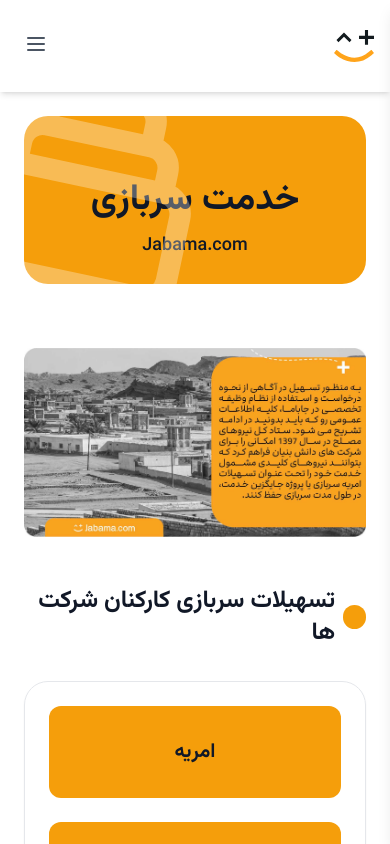
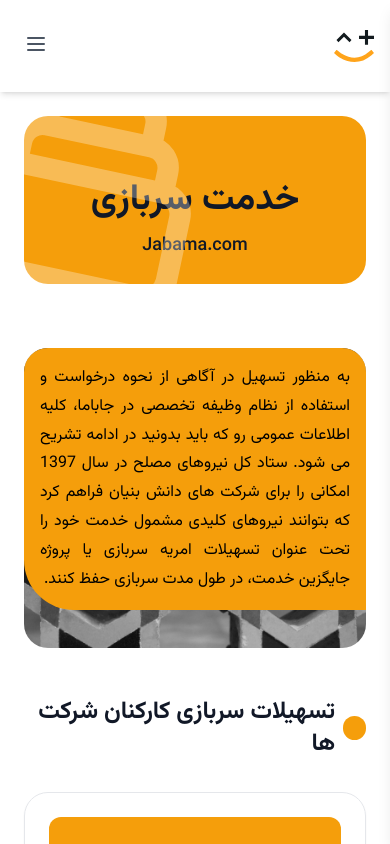
Before and after one commit to espitman/jbm-hr-life, a Nuxt app: page /military-service in a window 390 px wide. Shown: the top 844 px of the page. Built offline with nearby package versions, Linux system fonts and the light colour scheme; a web font is replaced by a local one.

Commit message:
feat: improve MilitaryCard component responsiveness and mobile layout

```diff
--- /dev/null
+++ b/components/military/MilitaryCard.vue
@@ -0,0 +1,18 @@
+<template>
+  <div class="w-full relative rounded-3xl overflow-hidden h-auto md:aspect-[1492/825]">
+    <div class="w-full h-full relative">
+      <div class="absolute inset-0 bg-[url('/images/military/bg1.jpg')] bg-cover bg-center grayscale" />
+      <div class="relative w-full min-h-[300px] md:h-full flex flex-col">
+        <div class="w-full md:w-[45%] md:absolute md:top-0 md:right-0 h-full bg-amber-500 p-4 md:p-8 rounded-bl-[50px] rtl flex items-center">
+          <p class="text-black text-base md:text-xl leading-[1.8] md:leading-[2] font-iranSans text-justify">
+            به منظور تسهیل در آگاهی از نحوه درخواست و استفاده از نظام وظیفه تخصصی در جاباما، کلیه اطلاعات عمومی رو که باید بدونید در ادامه تشریح می شود. ستاد کل نیروهای مصلح در سال 1397 امکانی را برای شرکت های دانش بنیان فراهم کرد که بتوانند نیروهای کلیدی مشمول خدمت خود را تحت عنوان تسهیلات امریه سربازی یا پروژه جایگزین خدمت، در طول مدت سربازی حفظ کنند.
+          </p>
+        </div>
+      </div>
+    </div>
+  </div>
+</template>
+
+<script setup>
+// Component logic can be added here if needed
+</script>
--- a/pages/military-service.vue
+++ b/pages/military-service.vue
@@ -4,7 +4,7 @@
 
     <!-- Full width image -->
     <div class="w-full">
-      <img src="~/public/images/military/1.jpg" alt="خدمت سربازی" class="w-full" />
+      <MilitaryCard />
     </div>
 
     <!-- Options Component -->
@@ -49,4 +49,5 @@ import Regulations from '@/components/military/Regulations.vue'
 import Implementation from '@/components/military/Implementation.vue'
 import Project from '@/components/military/Project.vue'
 import Contact from '@/components/military/Contact.vue'
+import MilitaryCard from '@/components/military/MilitaryCard.vue'
 </script>
```
Also changed, not shown: public/images/military/1.jpg (deleted), public/images/military/bg1.jpg (added).
